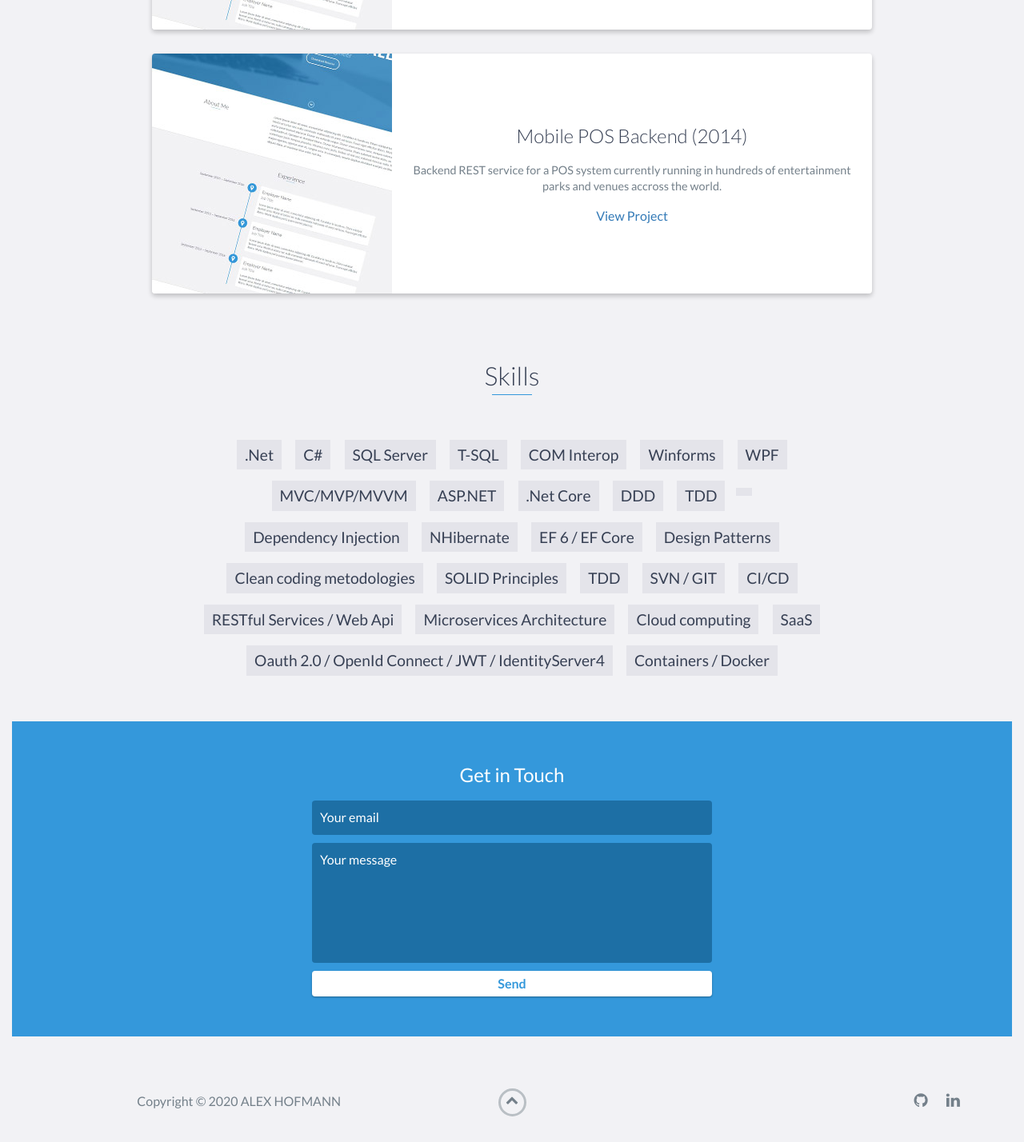
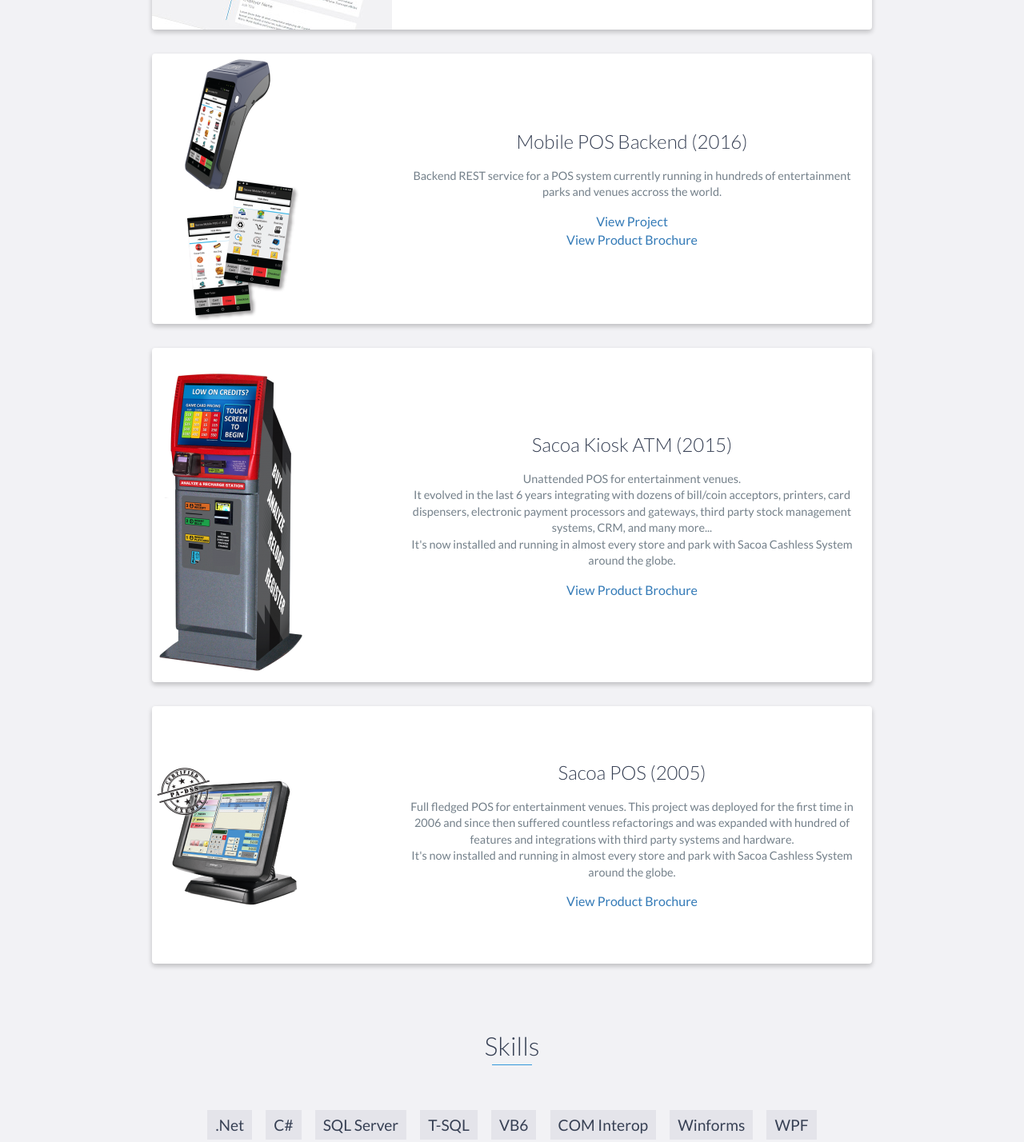
Before and after one commit to alehofmann/alehofmann.github.io, a website: page index.html in a window 1280 px wide. Shown: the part 3571-4999 px from the top of the page at 80% size. Drawn offline with nearby package versions, Linux system fonts and the light colour scheme.

Commit message:
Index modified. Pictures added

```diff
--- a/index.html
+++ b/index.html
@@ -213,15 +213,52 @@
                 <!-- End .project -->
                 <div class="project shadow-large">
                     <div class="project-image">
-                        <img src="images/project.jpg" />
+                        <img src="images/mobile-pos.png" />
                     </div>
                     <!-- End .project-image -->
                     <div class="project-info">
-                        <h3>Mobile POS Backend (2014)</h3>
+                        <h3>Mobile POS Backend (2016)</h3>
                         <p>
                             Backend REST service for a POS system currently running in hundreds of entertainment parks and venues accross the world. <br>
                         </p>
                         <a href="https://github.com/alehofmann/mPosEngine">View Project</a>
+			<br>
+                        <a href="http://www.sacoacard.com/products/view/m-pos">View Product Brochure</a>
+
+                    </div>
+                    <!-- End .project-info -->
+                </div>
+                <!-- End .project -->
+		<div class="project shadow-large">
+                    <div class="project-image">
+                        <img src="images/kiosk-k3.png" />
+                    </div>
+                    <!-- End .project-image -->
+                    <div class="project-info">
+                        <h3>Sacoa Kiosk ATM (2015)</h3>
+                        <p>
+                            Unattended POS for entertainment venues. <br>
+                            It evolved in the last 6 years integrating with dozens of bill/coin acceptors, printers, card dispensers, electronic payment processors and gateways, third party stock management systems, CRM, and many more... <br> It's now installed and running in almost every store and park with Sacoa Cashless System around the globe. <br>
+                        </p>
+                        <a href="http://www.sacoacard.com/products/view/kiosk-k4">View Product Brochure</a>
+                    </div>
+                    <!-- End .project-info -->
+                </div>
+                <!-- End .project -->
+		<div class="project shadow-large">
+                    <div style="padding-top: 70px;padding-bottom: 70px;" class="project-image">
+                        <img src="images/attended-pos.png" />
+                    </div>
+                    <!-- End .project-image -->
+                    <div class="project-info">
+                        <h3>Sacoa POS (2005)</h3>
+                        <p>
+                            Full fledged POS for entertainment venues.
+                            This project was deployed for the first time in 2006 and since then suffered countless refactorings and was expanded with hundred of features and integrations with third party systems and hardware.
+
+			    <br> It's now installed and running in almost every store and park with Sacoa Cashless System around the globe. <br>
+                        </p>
+                        <a href="http://www.sacoacard.com/products/view/sacoa-pos">View Product Brochure</a>
                     </div>
                     <!-- End .project-info -->
                 </div>
@@ -238,6 +275,7 @@
             <li>C#</li>
             <li>SQL Server</li>
             <li>T-SQL</li>
+	    <li>VB6</li>
             <li>COM Interop</li>
             <li>Winforms</li>
             <li>WPF</li>
```
Also changed, not shown: images/attended-pos.png (added), images/kiosk-k3.png (added), images/mobile-pos.png (added).
